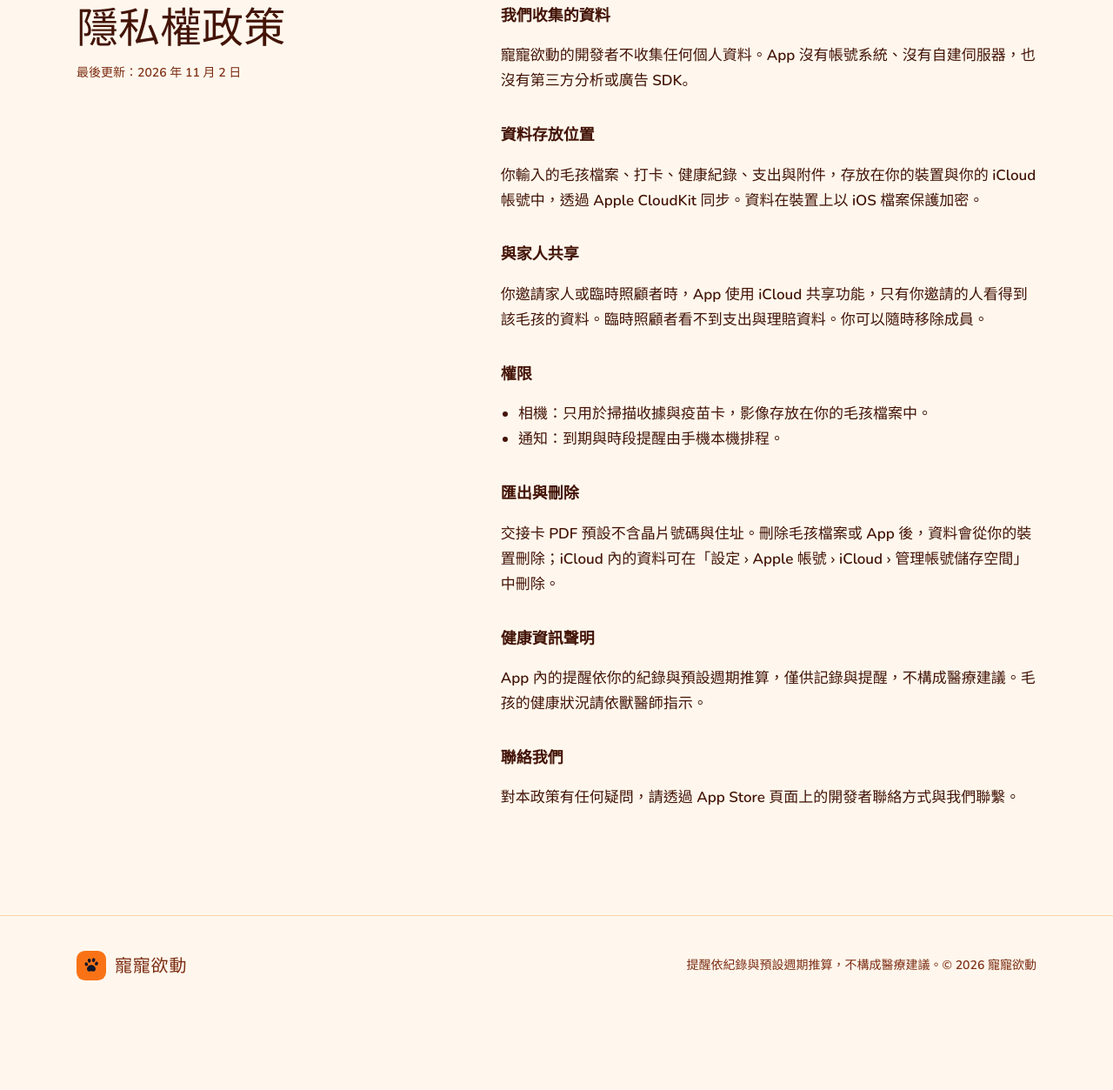
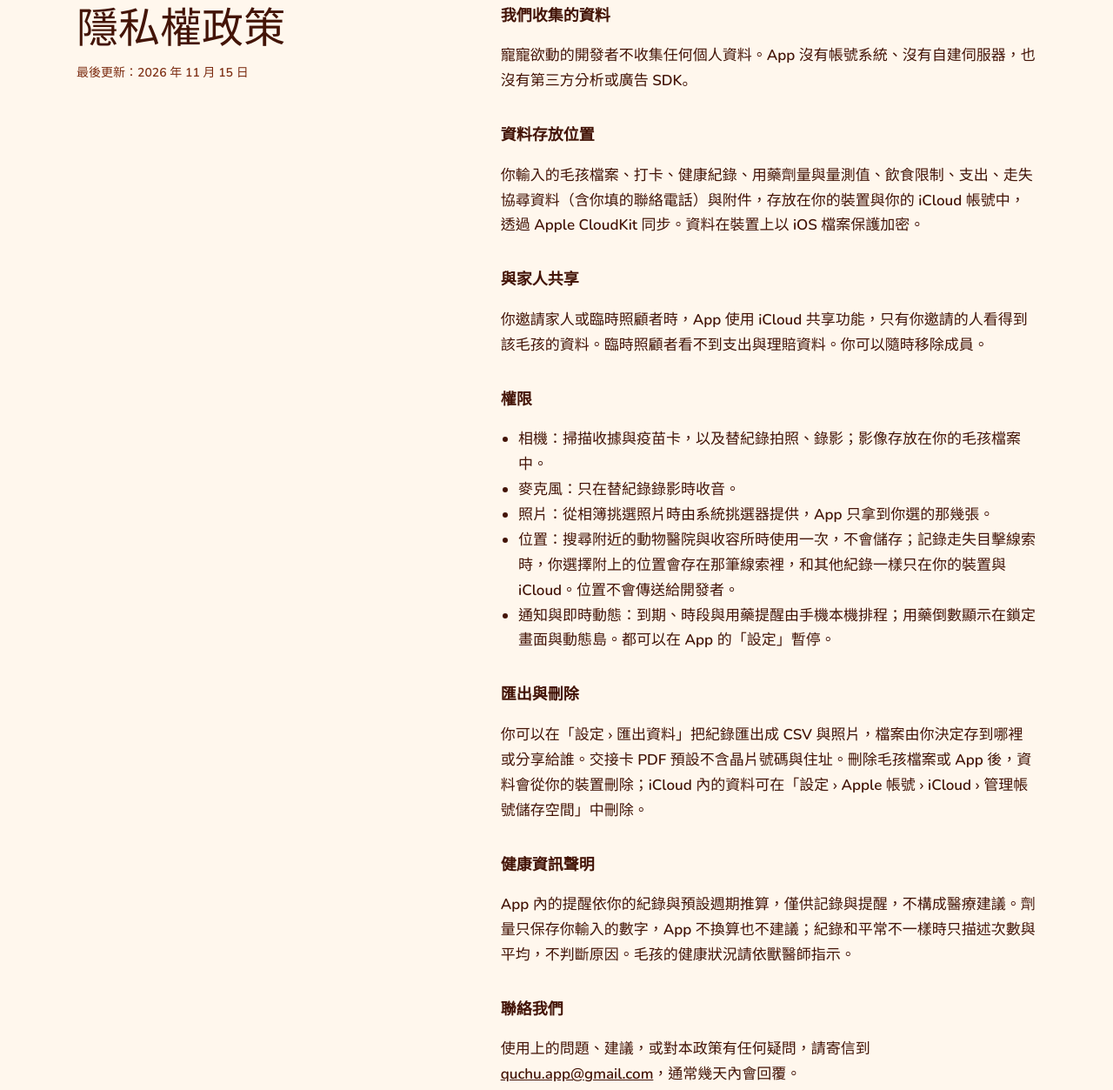
Before and after one commit to MarlonOu/MarlonOu.github.io, a plain HTML site: page chongchong/index.html in a window 1280 px wide. Shown: the part 5966-7219 px from the top of the page at 87% size. Before the commit the page ends 7149 px from the top, so only its background shows below. Drawn offline with nearby package versions, Linux system fonts and the light colour scheme; a web font is replaced by a local one.

Commit message:
寵寵欲動：更新隱私權政策（走失線索位置、劑量與量測值），加上聯絡信箱

```diff
--- a/chongchong/index.html
+++ b/chongchong/index.html
@@ -598,26 +598,29 @@ footer p{margin:0;max-width:44em}
     <div class="wrap policy-grid">
       <div>
         <h2 id="pp">隱私權政策</h2>
-        <p class="updated">最後更新：2026 年 11 月 2 日</p>
+        <p class="updated">最後更新：2026 年 11 月 15 日</p>
       </div>
       <div>
         <h3>我們收集的資料</h3>
         <p>寵寵欲動的開發者不收集任何個人資料。App 沒有帳號系統、沒有自建伺服器，也沒有第三方分析或廣告 SDK。</p>
         <h3>資料存放位置</h3>
-        <p>你輸入的毛孩檔案、打卡、健康紀錄、支出與附件，存放在你的裝置與你的 iCloud 帳號中，透過 Apple CloudKit 同步。資料在裝置上以 iOS 檔案保護加密。</p>
+        <p>你輸入的毛孩檔案、打卡、健康紀錄、用藥劑量與量測值、飲食限制、支出、走失協尋資料（含你填的聯絡電話）與附件，存放在你的裝置與你的 iCloud 帳號中，透過 Apple CloudKit 同步。資料在裝置上以 iOS 檔案保護加密。</p>
         <h3>與家人共享</h3>
         <p>你邀請家人或臨時照顧者時，App 使用 iCloud 共享功能，只有你邀請的人看得到該毛孩的資料。臨時照顧者看不到支出與理賠資料。你可以隨時移除成員。</p>
         <h3>權限</h3>
         <ul>
-          <li>相機：只用於掃描收據與疫苗卡，影像存放在你的毛孩檔案中。</li>
-          <li>通知：到期與時段提醒由手機本機排程。</li>
+          <li>相機：掃描收據與疫苗卡，以及替紀錄拍照、錄影；影像存放在你的毛孩檔案中。</li>
+          <li>麥克風：只在替紀錄錄影時收音。</li>
+          <li>照片：從相簿挑選照片時由系統挑選器提供，App 只拿到你選的那幾張。</li>
+          <li>位置：搜尋附近的動物醫院與收容所時使用一次，不會儲存；記錄走失目擊線索時，你選擇附上的位置會存在那筆線索裡，和其他紀錄一樣只在你的裝置與 iCloud。位置不會傳送給開發者。</li>
+          <li>通知與即時動態：到期、時段與用藥提醒由手機本機排程；用藥倒數顯示在鎖定畫面與動態島。都可以在 App 的「設定」暫停。</li>
         </ul>
         <h3>匯出與刪除</h3>
-        <p>交接卡 PDF 預設不含晶片號碼與住址。刪除毛孩檔案或 App 後，資料會從你的裝置刪除；iCloud 內的資料可在「設定 › Apple 帳號 › iCloud › 管理帳號儲存空間」中刪除。</p>
+        <p>你可以在「設定 › 匯出資料」把紀錄匯出成 CSV 與照片，檔案由你決定存到哪裡或分享給誰。交接卡 PDF 預設不含晶片號碼與住址。刪除毛孩檔案或 App 後，資料會從你的裝置刪除；iCloud 內的資料可在「設定 › Apple 帳號 › iCloud › 管理帳號儲存空間」中刪除。</p>
         <h3>健康資訊聲明</h3>
-        <p>App 內的提醒依你的紀錄與預設週期推算，僅供記錄與提醒，不構成醫療建議。毛孩的健康狀況請依獸醫師指示。</p>
+        <p>App 內的提醒依你的紀錄與預設週期推算，僅供記錄與提醒，不構成醫療建議。劑量只保存你輸入的數字，App 不換算也不建議；紀錄和平常不一樣時只描述次數與平均，不判斷原因。毛孩的健康狀況請依獸醫師指示。</p>
         <h3>聯絡我們</h3>
-        <p>對本政策有任何疑問，請透過 App Store 頁面上的開發者聯絡方式與我們聯繫。</p>
+        <p>使用上的問題、建議，或對本政策有任何疑問，請寄信到 <a href="mailto:quchu.app@gmail.com?subject=%E5%AF%B5%E5%AF%B5%E6%AC%B2%E5%8B%95%20%E5%95%8F%E9%A1%8C%E5%9B%9E%E5%A0%B1">quchu.app@gmail.com</a>，通常幾天內會回覆。</p>
       </div>
     </div>
   </section>
@@ -629,7 +632,7 @@ footer p{margin:0;max-width:44em}
       <svg class="mark" viewBox="0 0 64 64" aria-hidden="true"><rect width="64" height="64" rx="18" fill="var(--brand)"/><use href="#paw" x="12" y="12" width="40" height="40" style="color:var(--on-brand)"/></svg>
       寵寵欲動
     </a>
-    <p>提醒依紀錄與預設週期推算，不構成醫療建議。© 2026 寵寵欲動</p>
+    <p>聯絡：<a href="mailto:quchu.app@gmail.com?subject=%E5%AF%B5%E5%AF%B5%E6%AC%B2%E5%8B%95%20%E5%95%8F%E9%A1%8C%E5%9B%9E%E5%A0%B1">quchu.app@gmail.com</a>・提醒依紀錄與預設週期推算，不構成醫療建議。© 2026 寵寵欲動</p>
   </div>
 </footer>
 
```
